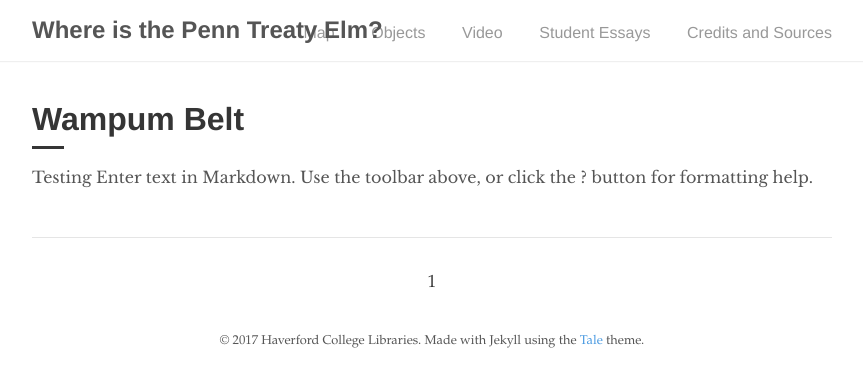
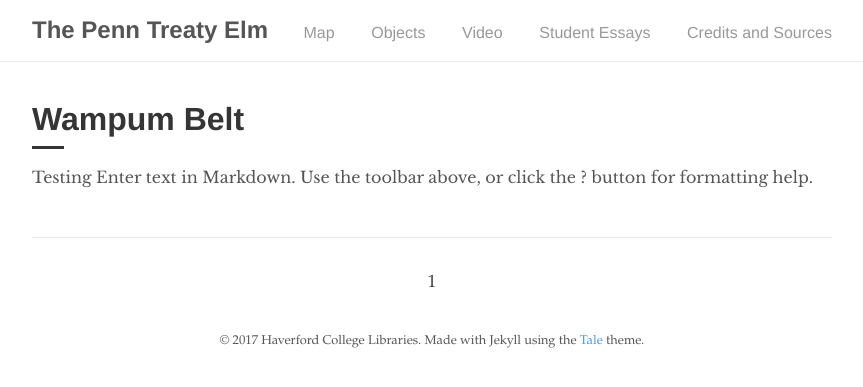
Before and after one commit to mzarafon/penn-treaty-elm, a Jekyll site: the page built from index.html, in a window 1280 px wide. Shown: the top 387 px of the page, without its empty margins (208-1071 px from the left). Built offline with Jekyll 4.4.1, drawn with Linux system fonts in a browser that asks for light colours; the list of posts is cut into pages by our own code.

Commit message:
Update _config.yml

```diff
--- a/_config.yml
+++ b/_config.yml
@@ -2,7 +2,7 @@
 permalink:      /:title
 
 # Setup
-title:          Where is the Penn Treaty Elm?
+title:          The Penn Treaty Elm
 paginate:       40
 baseurl:        "/penn-treaty-elm"
 url:            "https://mzarafon.github.io/penn-treaty-elm"
```
